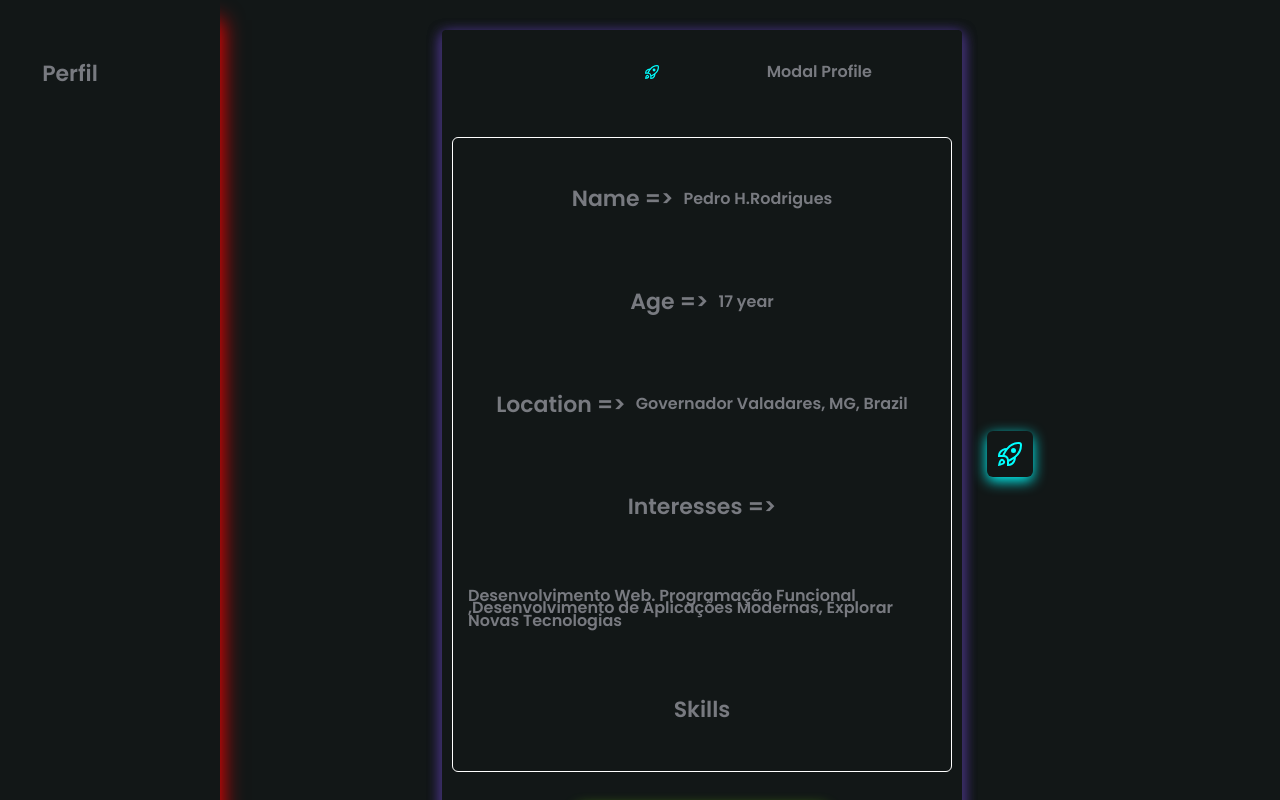
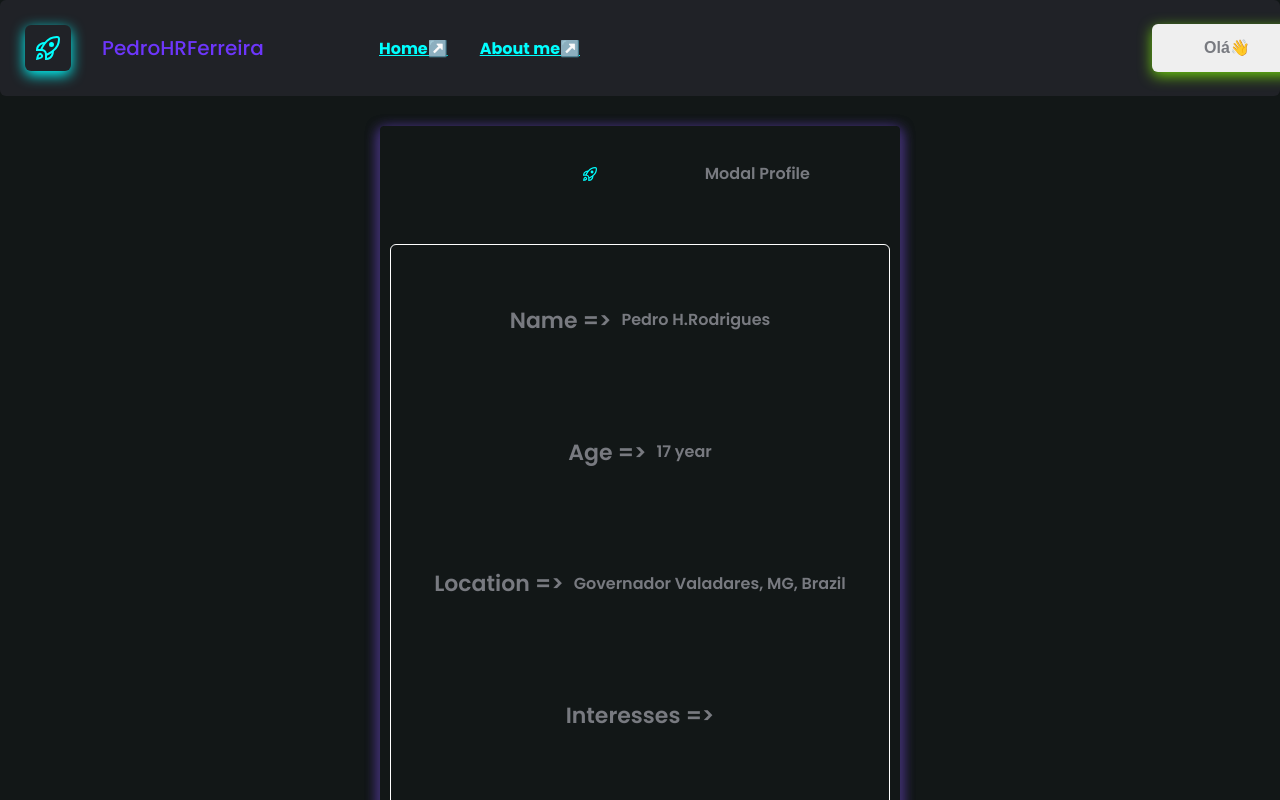
Before and after one commit to PedroHRFerreira/Projeto, a Nuxt app: page /my-profile in a window 1280 px wide. Shown: the top 800 px of the page. Built offline with nearby package versions, Linux system fonts and the light colour scheme; a web font is replaced by a local one.

Commit message:
feat: :sparkles: OrganismsHeader

```diff
--- a/components/atoms/InternalLink/index.vue
+++ b/components/atoms/InternalLink/index.vue
@@ -37,7 +37,6 @@ export default defineComponent({
 
     const profileOnClick = () => {
       emit("onClick");
-      console.log("test");
     };
 
     return {
@@ -55,8 +54,11 @@ export default defineComponent({
         :style="cssVar"
         :href="item.url"
         @click="profileOnClick"
-        >{{ item.text }}</a
       >
+        <b>
+          <u>{{ item.text }}↗️</u>
+        </b>
+      </a>
     </ul>
   </div>
 </template>
--- a/components/atoms/InternalLink/styles.module.scss
+++ b/components/atoms/InternalLink/styles.module.scss
@@ -5,6 +5,11 @@
   ul {
     padding-inline-start: 0;
     list-style-type: none;
+    transition: transform 0.6s ease-in-out;
+
+    &:hover {
+      transform: translateY(5px);
+    }
   }
 
   &__style {
--- a/components/atoms/Tag/index.vue
+++ b/components/atoms/Tag/index.vue
@@ -11,7 +11,7 @@ export default defineComponent({
       type: String,
       default: "outline",
       validator: (value: string) => {
-        return ["outline", "filter"].includes(value);
+        return ["outline", "filter", "none"].includes(value);
       },
     },
     state: {
--- a/components/atoms/Tag/styles.module.scss
+++ b/components/atoms/Tag/styles.module.scss
@@ -53,6 +53,24 @@
       cursor: pointer;
     }
   }
+  &.none {
+    color: var(--brandPrimary6);
+    border-color: transparent;
+    border: none;
+    padding: 6px;
+    text-align: left;
+
+    @keyframes animation {
+      from {
+        font-size: 14px;
+      }
+      to {
+        font-size: 20px;
+      }
+    }
+
+    animation: animation 3s forwards;
+  }
 
   .icon {
     cursor: pointer;
--- a/components/organisms/Profile/index.vue
+++ b/components/organisms/Profile/index.vue
@@ -52,7 +52,8 @@ export default defineComponent({
 });
 </script>
 <template>
-  <div v-if="!showEmptyState" class="main-profile">
+  <article v-if="!showEmptyState">
+    <div class="main-profile">
       <aside class="profile-content">
         <article class="profile-content__main">
           <div class="profile-content__main__section-title">
@@ -101,10 +102,8 @@ export default defineComponent({
           />
         </div>
       </aside>
-    <section>
-      <OrganismsModal />
-    </section>
     </div>
+  </article>
   <MoleculesEmpty v-else />
 </template>
 <style scoped lang="scss">
--- /dev/null
+++ b/components/organisms/header/index.vue
@@ -0,0 +1,43 @@
+<script lang="ts">
+import { defineComponent, computed } from "vue";
+export default defineComponent({
+  name: "OrganismsHeader",
+  setup() {
+    const items = computed(() => {
+      return [
+        {
+          url: "/",
+          text: "Home",
+        },
+        {
+          url: "/About",
+          text: "About me",
+        },
+      ];
+    });
+
+    return {
+      items,
+    };
+  },
+});
+</script>
+<template>
+  <header class="header-nav">
+    <nav class="header-nav__items">
+      <div class="header-nav__items__route">
+        <OrganismsModal />
+        <AtomsTag text="PedroHRFerreira" type="none" />
+      </div>
+      <div class="header-nav__items__link">
+        <AtomsInternalLink :items="items" color="aqua" class="link" />
+      </div>
+      <div class="decoration">
+        <MoleculesButton class="decoration__btn" size="primary" text="Olá👋" />
+      </div>
+    </nav>
+  </header>
+</template>
+<style scoped lang="scss">
+@import "styles.module.scss";
+</style>
--- /dev/null
+++ b/components/organisms/header/styles.module.scss
@@ -0,0 +1,46 @@
+@mixin flex($justifyContent, $flexDirection) {
+  display: flex;
+  justify-content: $justifyContent;
+  flex-direction: $flexDirection;
+  align-items: center;
+}
+
+.header-nav {
+  position: relative;
+  background: var(--neutralDarkGrey2);
+  z-index: 20;
+  @include flex(flex-start, none);
+  border-radius: 6px;
+
+  &__items {
+    @include flex(space-between, row);
+    gap: 44px;
+    max-width: 580px;
+    width: 100%;
+    height: auto;
+
+    &__route {
+      @include flex(space-around, row);
+    }
+
+    &__link {
+      position: relative;
+
+      .link {
+        @include flex(space-between, row);
+        gap: 32px;
+      }
+    }
+
+    .decoration {
+      position: fixed;
+      left: 90%;
+      // max-width: 350px;
+      width: 150px;
+
+      &__btn {
+        width: 100%;
+      }
+    }
+  }
+}
--- a/components/templates/ProfilePg/styles.module.scss
+++ b/components/templates/ProfilePg/styles.module.scss
@@ -1,5 +1,5 @@
-.main {
-  display: flex;
-  justify-content: space-evenly;
-  flex-direction: row;
-}
+// .main {
+//   display: flex;
+//   justify-content: space-evenly;
+//   flex-direction: row;
+// }
--- a/layouts/default.vue
+++ b/layouts/default.vue
@@ -1,17 +1,30 @@
 <script lang="ts">
-import { defineComponent } from "vue";
+import { defineComponent, computed } from "vue";
+import { useRoute } from "vue-router";
+
 export default defineComponent({
   name: "LayoutDefault",
   setup() {
-    return {};
+    const route = useRoute();
+    const isMyProfileRoute = computed(() => route.path === "/my-profile");
+
+    const isNotMyProfileRoute = computed(() => route.path !== "/my-profile");
+
+    return {
+      isMyProfileRoute,
+      isNotMyProfileRoute,
+    };
   },
 });
 </script>
 
 <template>
+  <header v-if="isMyProfileRoute">
+    <OrganismsHeader />
+  </header>
   <main class="layout">
     <aside class="aside">
-      <OrganismsNavBar />
+      <OrganismsNavBar v-if="isNotMyProfileRoute" />
     </aside>
     <section class="content">
       <slot />
```
Lines whose indentation alone changed are shown as unchanged.
